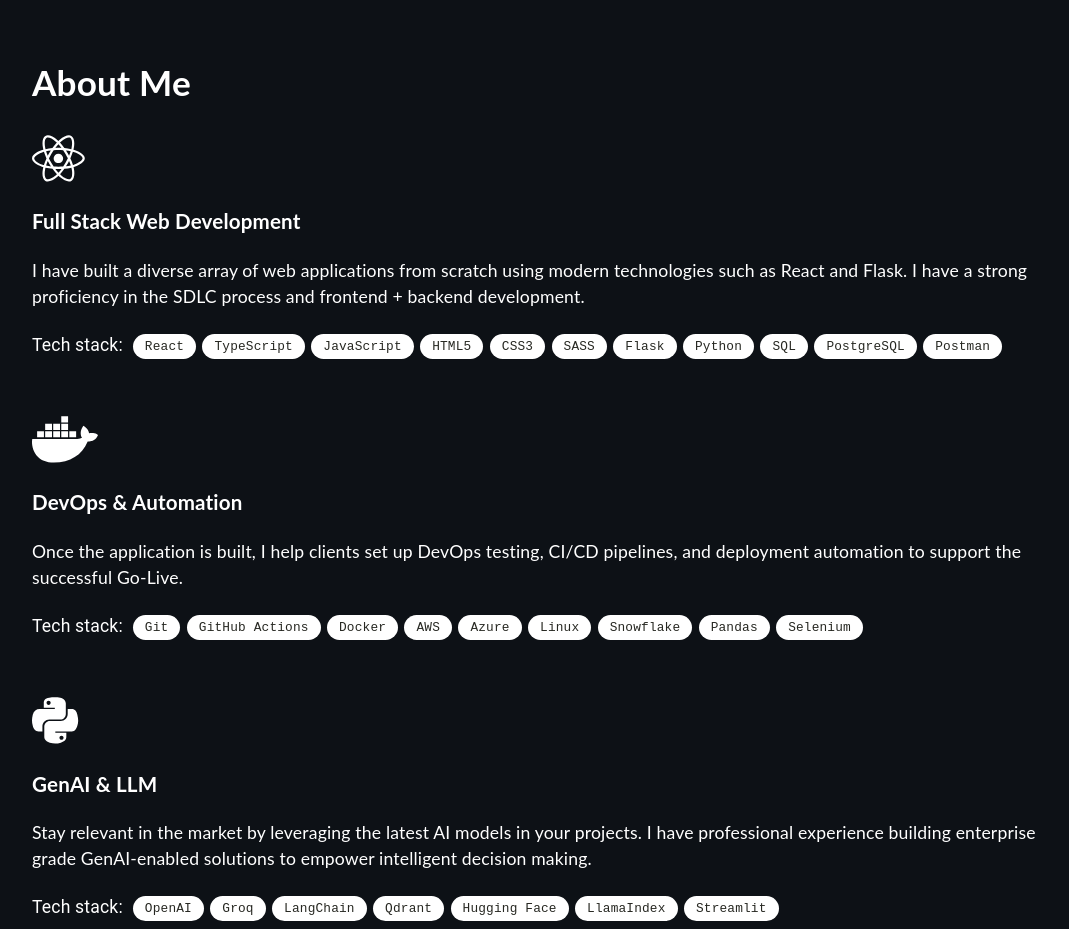
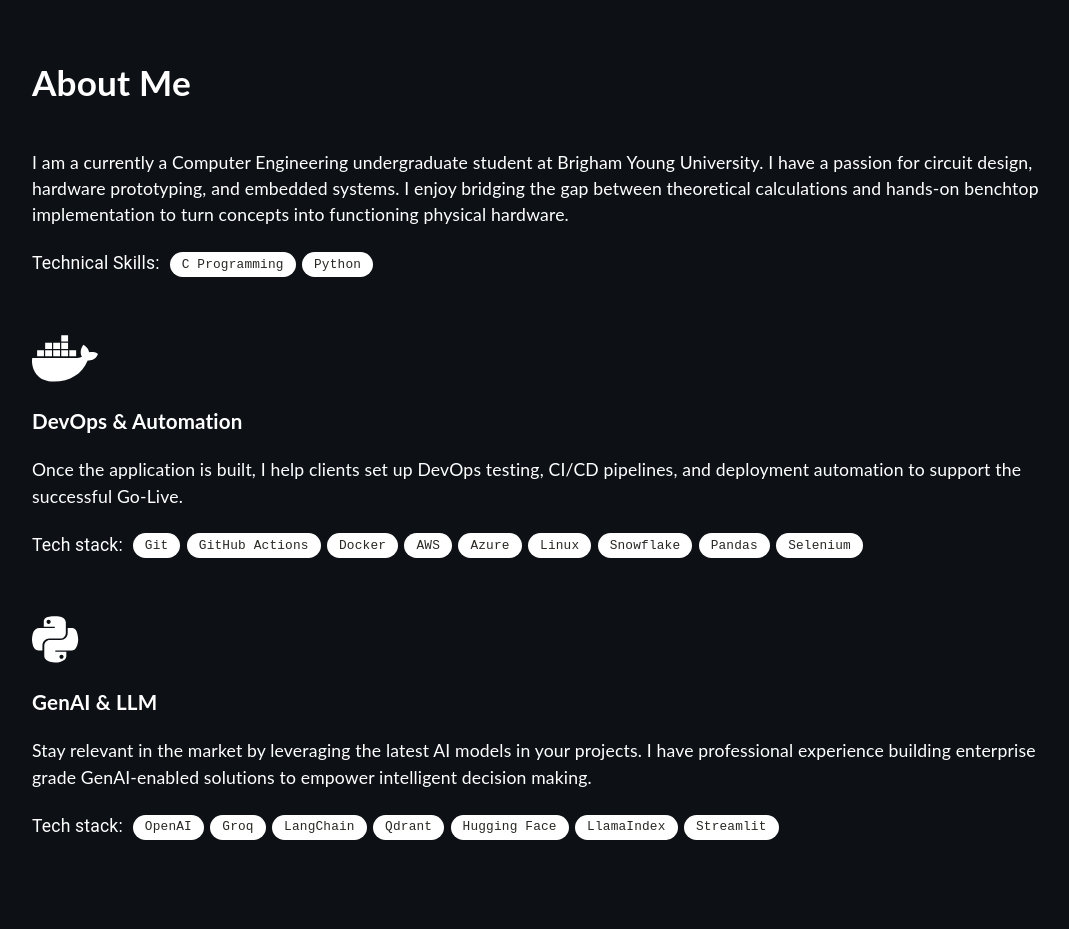
Before and after one commit to maxiatisme-wq/portfolio, a React (Create React App) app: page / in a window 1280 px wide. Shown: the part 860-1789 px from the top of the page, without its empty margins (96-1165 px from the left). Built offline with nearby package versions, Linux system fonts and the light colour scheme.

Commit message:
Revise technical skills and update personal description
Updated the skills section to reflect current expertise and added a new description about educational background and interests.

```diff
--- a/src/components/Expertise.tsx
+++ b/src/components/Expertise.tsx
@@ -6,17 +6,8 @@ import Chip from '@mui/material/Chip';
 import '../assets/styles/Expertise.scss';
 
 const labelsFirst = [
-    "React",
-    "TypeScript",
-    "JavaScript",
-    "HTML5",
-    "CSS3",
-    "SASS",
-    "Flask",
-    "Python",
-    "SQL",
-    "PostgreSQL",
-    "Postman"
+    "C Programming",
+    "Python"
 ];
 
 const labelsSecond = [
@@ -48,11 +39,9 @@ function Expertise() {
             <h1>About Me</h1>
             <div className="skills-grid single-column">
                 <div className="skill">
-                    <FontAwesomeIcon icon={faReact} size="3x"/>
-                    <h3>Full Stack Web Development</h3>
-                    <p>I have built a diverse array of web applications from scratch using modern technologies such as React and Flask. I have a strong proficiency in the SDLC process and frontend + backend development.</p>
+                    <p>I am a currently a Computer Engineering undergraduate student at Brigham Young University. I have a passion for circuit design, hardware prototyping, and embedded systems. I enjoy bridging the gap between theoretical calculations and hands-on benchtop implementation to turn concepts into functioning physical hardware.</p>
                     <div className="flex-chips">
-                        <span className="chip-title">Tech stack:</span>
+                        <span className="chip-title">Technical Skills:</span>
                         {labelsFirst.map((label, index) => (
                             <Chip key={index} className='chip' label={label} />
                         ))}
```
